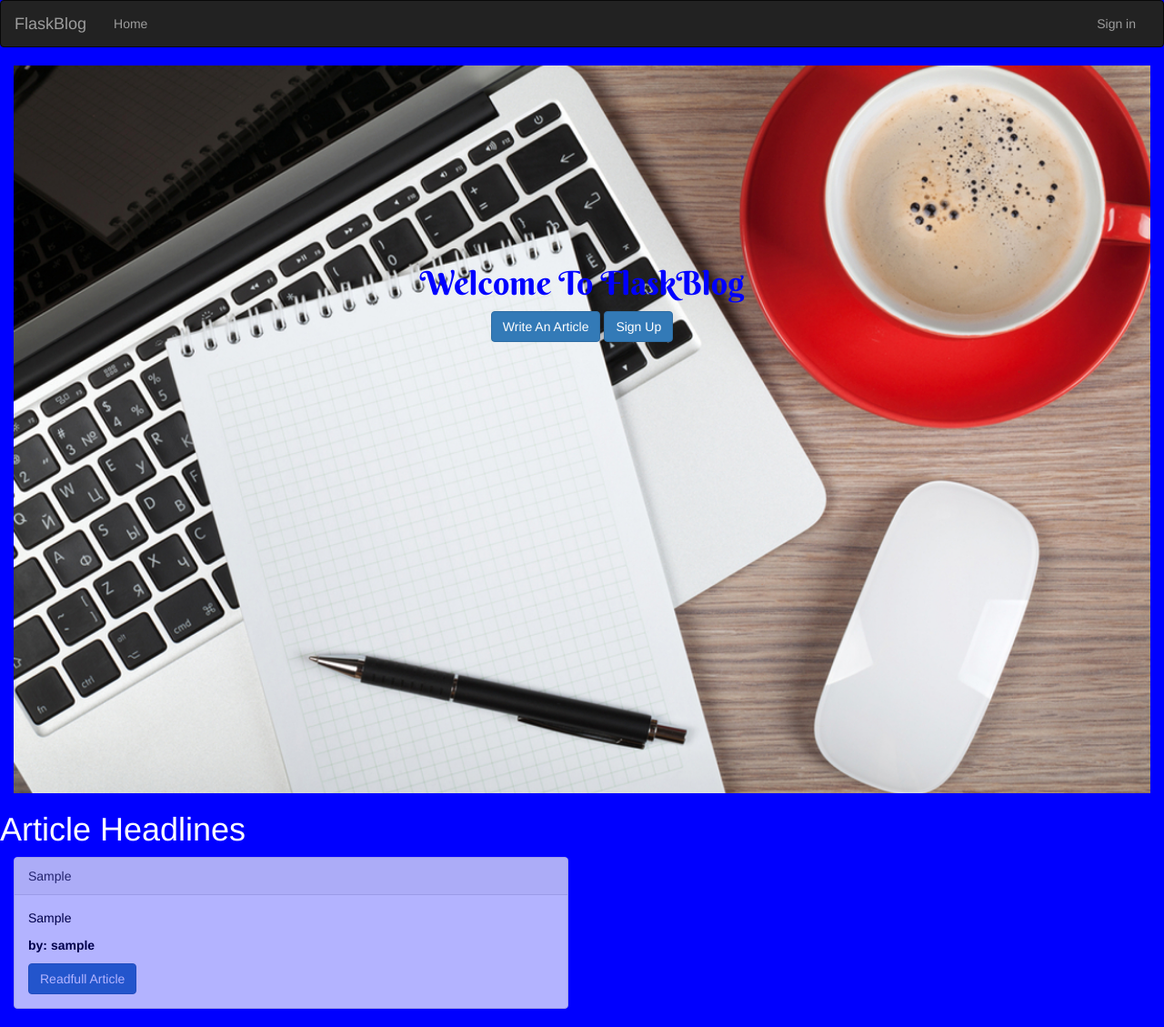
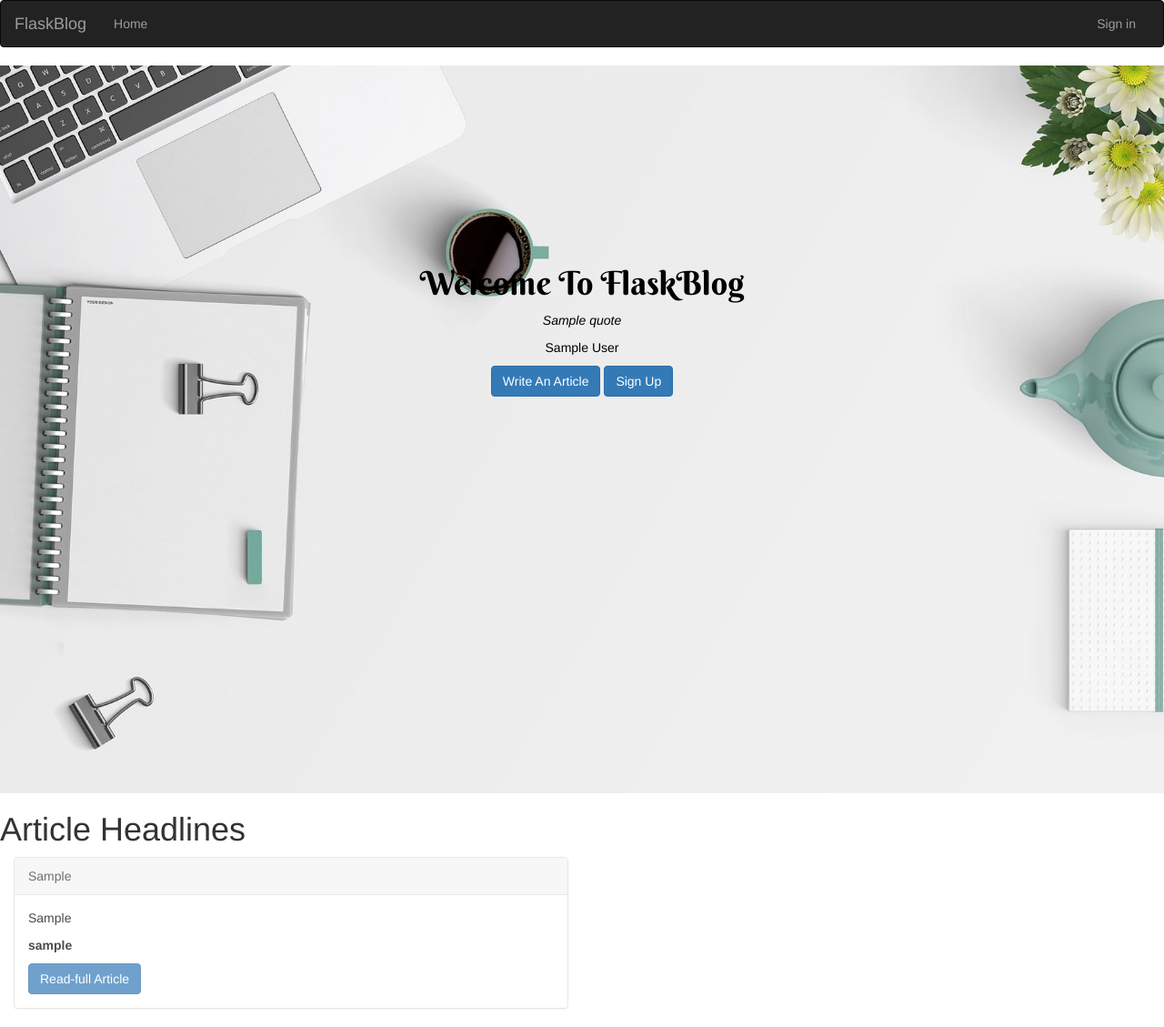
Before and after one commit to Nyota254/flask-blog, a Flask app: page / in a window 1280 px wide. Shown: the whole page at 91% size. Run offline with Flask 2, Linux system fonts and the light colour scheme; tables that the repository leaves empty hold one stand-in row (values such as "Sample post"); a database or web service that is not in the repository returns one stand-in record (values such as "Sample title"); data that the repository does not hold is empty; some libraries are stand-ins or nearby versions.

Commit message:
add a api to request quotes

```diff
--- a/app/main/forms.py
+++ b/app/main/forms.py
@@ -6,7 +6,7 @@ from ..models import Article,Comment
 
 class ArticleUploadForm(FlaskForm):
     article = TextAreaField('Article',validators=[Required()])
-    category = StringField('Category',validators=[Required()])
+    category = StringField('Title',validators=[Required()])
     submit = SubmitField('Add Article')
 
 class CommentsForm(FlaskForm):
--- a/app/main/views.py
+++ b/app/main/views.py
@@ -1,15 +1,17 @@
 from . import main
-from flask import render_template,redirect,url_for,request
+from flask import render_template,redirect,url_for,request,abort
 from flask_login import login_required,current_user,login_user,logout_user
 from .forms import ArticleUploadForm,CommentsForm,UpdateProfile
 from .. import db,photos
-from ..models import Article,Comment,User
+from ..models import Article,Comment,User,  Quotes
+from ..requests import getQuotes
 
 @main.route('/')
 def index():
     articles = Article.get_article()
+    quotes = getQuotes()
     title='Welcome to the article'
-    return render_template('index.html',articles=articles)
+    return render_template('index.html',articles=articles,quotes = quotes)
 
 @main.route('/addarticle',methods = ['GET','POST'])
 @login_required
@@ -75,3 +77,20 @@ def update_pic(username):
         user.profile_pic_path = path
         db.session.commit()
     return redirect(url_for('main.profile',username=username))
+
+@main.route('/articlediscussion/<int:article_id>/update',methods=['POST','GET'])
+@login_required
+def update(article_id):
+    current_article = Article.query.filter_by(id = article_id).first()
+    if current_article.user != current_user:
+        abort(403)
+    form = ArticleUploadForm()
+    if form.validate_on_submit():
+        current_article.article = form.article.data
+        current_article.category = form.category.data
+        db.session.commit()
+        return redirect('.comment',article_id = article_id)
+    elif request.method == 'GET':
+        form.category.data = current_article.category
+        form.article.data = current_article.article
+    return render_template('addarticle.html',title = 'update article',articleform = form)
--- a/app/models.py
+++ b/app/models.py
@@ -75,3 +75,11 @@ class Comment(db.Model):
     def get_comments(cls,article_id):
         comments = Comment.query.filter_by(article_id=article_id).all()
         return comments
+
+class Quotes:
+    def __init__(self,author,quote):
+        '''
+        Method to instanciate the quotes class
+        '''
+        self.author = author
+        self.quote = quote
--- a/app/requests.py
+++ b/app/requests.py
@@ -0,0 +1,13 @@
+import requests
+from config import Config
+from .models import Quotes
+
+quotes_url = Config.QUOTES_URL
+
+def getQuotes():
+    random_quote = requests.get(quotes_url)
+    new_quote = random_quote.json()
+    author = new_quote.get("author")
+    quote = new_quote.get("quote")
+    quote_object = Quotes(author,quote)
+    return quote_object
--- a/app/static/stylesheets/styles.css
+++ b/app/static/stylesheets/styles.css
@@ -1,7 +1,3 @@
-body{
-    background-color: blue;
-    color:white;
-}
 
 .panel{
     color:black;
@@ -9,14 +5,21 @@ body{
 }
 
 .landingspot {
-    background-image: url('../appphotos/landingpage.png');
+    background-image: url('../appphotos/landingpage.jpg');
     background-size: cover;
     height: 100vh;
     background-attachment: fixed;
-    color:blue;
+    color:black;
     text-align: center;
+    padding-bottom: 10vh;
 }
 
 .textmiddle {
     padding-top: 200px;
 }
+
+.article-img {
+    height: 65px;
+    width: 65px;
+    margin-right: 16px;
+  }
--- a/app/templates/index.html
+++ b/app/templates/index.html
@@ -7,14 +7,18 @@
 {% endblock %}
 
 {% block content %}
+<div class="landingspot">
     <div class="container-fluid">
-    <div class="landingspot">
         <div class="textmiddle">
             <h1 style="font-family: 'Berkshire Swash', cursive;">Welcome To FlaskBlog</h1>
+            <p><i>{{ quotes.quote }}</i></p>
+            <p>{{ quotes.author }}</p>
             <a href="{{url_for('main.add_article')}}" class="btn btn-primary">Write An Article</a>
             <a href="{{url_for('auth.register')}}" class="btn btn-primary">Sign Up</a>
         </div>
     </div>
+</div>
+<div class="container-fluid">
 <div class="row">
     <div>
         <h1>Article Headlines</h1>
@@ -24,8 +28,8 @@
                 <div class="panel-heading">{{ article.category }}</div>
                 <div class="panel-body">
                     <p>{{ article.article | truncate(200) }}</p>
-                        <p><strong>by: {{ article.user.username }}</strong></p>
-                        <a href="{{url_for('main.comment',article_id=article.id)}}" class="btn btn-primary">Readfull
+                    <p><strong>{{ article.user.username }}</strong></p>
+                    <a href="{{url_for('main.comment',article_id=article.id)}}" class="btn btn-primary">Read-full
                         Article</a>
                 </div>
             </div>
--- a/config.py
+++ b/config.py
@@ -4,6 +4,7 @@ class Config:
     General configuration settings
     '''
     UPLOADED_PHOTOS_DEST ='app/static/photos'
+    QUOTES_URL = 'http://quotes.stormconsultancy.co.uk/random.json'
 
 class ProdConfig(Config):
     '''
```
Also changed, not shown: app/static/appphotos/landingpage.jpg (added), app/static/photos/system.jpg (added). Lines whose indentation alone changed are shown as unchanged.
